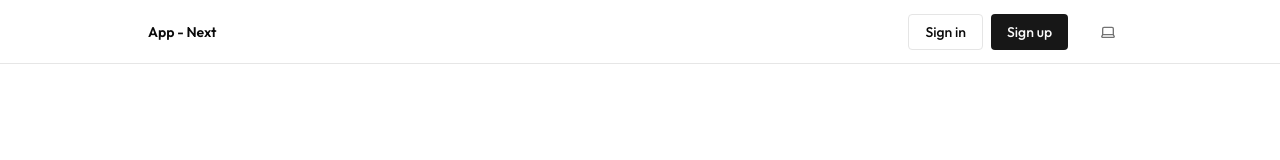
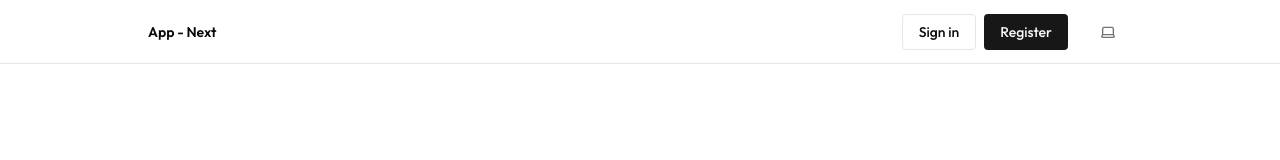
Before and after one commit to Ariel-joe/app-next, a Next.js app: page /sign-in in a window 1280 px wide. Shown: the top 160 px of the page. Built offline with nearby package versions, Linux system fonts and the light colour scheme; no server answers.

Commit message:
setup with supabase

```diff
--- a/app/(auth-pages)/sign-in/page.tsx
+++ b/app/(auth-pages)/sign-in/page.tsx
@@ -37,7 +37,7 @@ export default async function Login(props: { searchParams: Promise<Message> }) {
 
       <p className="text-sm text-foreground">
         Don't have an account?{" "}
-        <Link className="text-foreground font-medium underline" href="/sign-up">
+        <Link className="text-foreground font-medium underline" href="/register">
           Register
         </Link>
       </p>
--- a/components/header-auth.tsx
+++ b/components/header-auth.tsx
@@ -41,7 +41,7 @@ export default async function AuthButton() {
               disabled
               className="opacity-75 cursor-none pointer-events-none"
             >
-              <Link href="/sign-up">Sign up</Link>
+              <Link href="/register">Register</Link>
             </Button>
           </div>
         </div>
@@ -63,7 +63,7 @@ export default async function AuthButton() {
         <Link href="/sign-in">Sign in</Link>
       </Button>
       <Button asChild size="sm" variant={"default"}>
-        <Link href="/sign-up">Sign up</Link>
+        <Link href="/register">Register</Link>
       </Button>
     </div>
   );
```
Also changed, not shown: app/(auth-pages)/register/page.tsx (renamed from app/(auth-pages)/sign-up/page.tsx).
